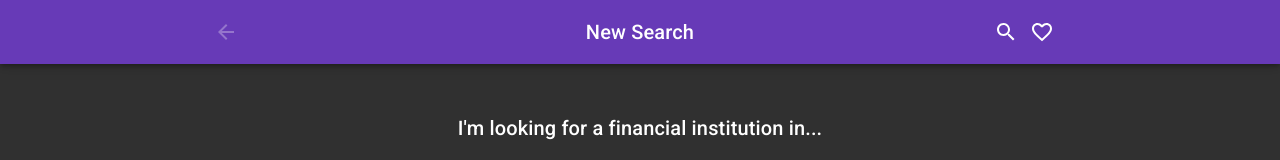
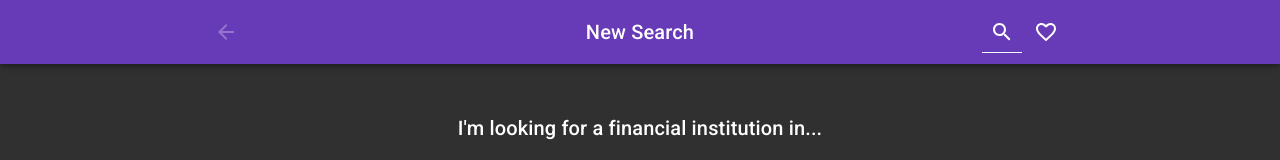
Before and after one commit to drumnickydrum/financial-institution-manager, a React (Create React App) app: page /search in a window 1280 px wide. Shown: the top 160 px of the page. Built offline with nearby package versions, Linux system fonts and the light colour scheme.

Commit message:
navbtn disabled when active

```diff
--- a/src/components/TopAppBar.js
+++ b/src/components/TopAppBar.js
@@ -35,7 +35,7 @@ export const TopAppBar = () => {
           alignItems='center'
           spacing={3}
         >
-          <Grid item xs={2}>
+          <Grid item xs={3}>
             <IconButton
               edge='start'
               disabled={isHome}
@@ -45,15 +45,18 @@ export const TopAppBar = () => {
               <ArrowBackIcon />
             </IconButton>
           </Grid>
-          <Grid item xs={8}>
+          <Grid item xs={6}>
             <Typography variant='h6' component='h1' align='center'>
               {page}
             </Typography>
           </Grid>
-          <Grid item xs={2} className={classes.navBtns}>
+          <Grid item xs={3} className={classes.navBtns}>
             <IconButton
               edge='start'
               aria-label={toolbarText.labels.goToSearch}
+              className={classes.navBtnItem}
+              style={{ marginRight: '1rem' }}
+              disabled={pathname === PATHS.SEARCH}
               onClick={() => goTo(PATHS.SEARCH)}
             >
               <SearchIcon />
@@ -61,6 +64,8 @@ export const TopAppBar = () => {
             <IconButton
               edge='start'
               aria-label={toolbarText.labels.goToFavorites}
+              className={classes.navBtnItem}
+              disabled={pathname === PATHS.FAVORITES}
               onClick={() => goTo(PATHS.FAVORITES)}
             >
               <FavoriteBorderIcon />
--- a/src/components/TopAppBar.styles.js
+++ b/src/components/TopAppBar.styles.js
@@ -3,6 +3,14 @@ import { makeStyles } from '@material-ui/core/styles';
 const useStyles = makeStyles({
   root: {},
   navBtns: { display: 'flex', justifyContent: 'flex-end' },
+  navBtnItem: {
+    padding: '.5rem',
+    '&:disabled': {
+      color: 'white',
+      borderBottom: '1px solid white',
+      borderRadius: 0,
+    },
+  },
 });
 
 export default useStyles;
```
